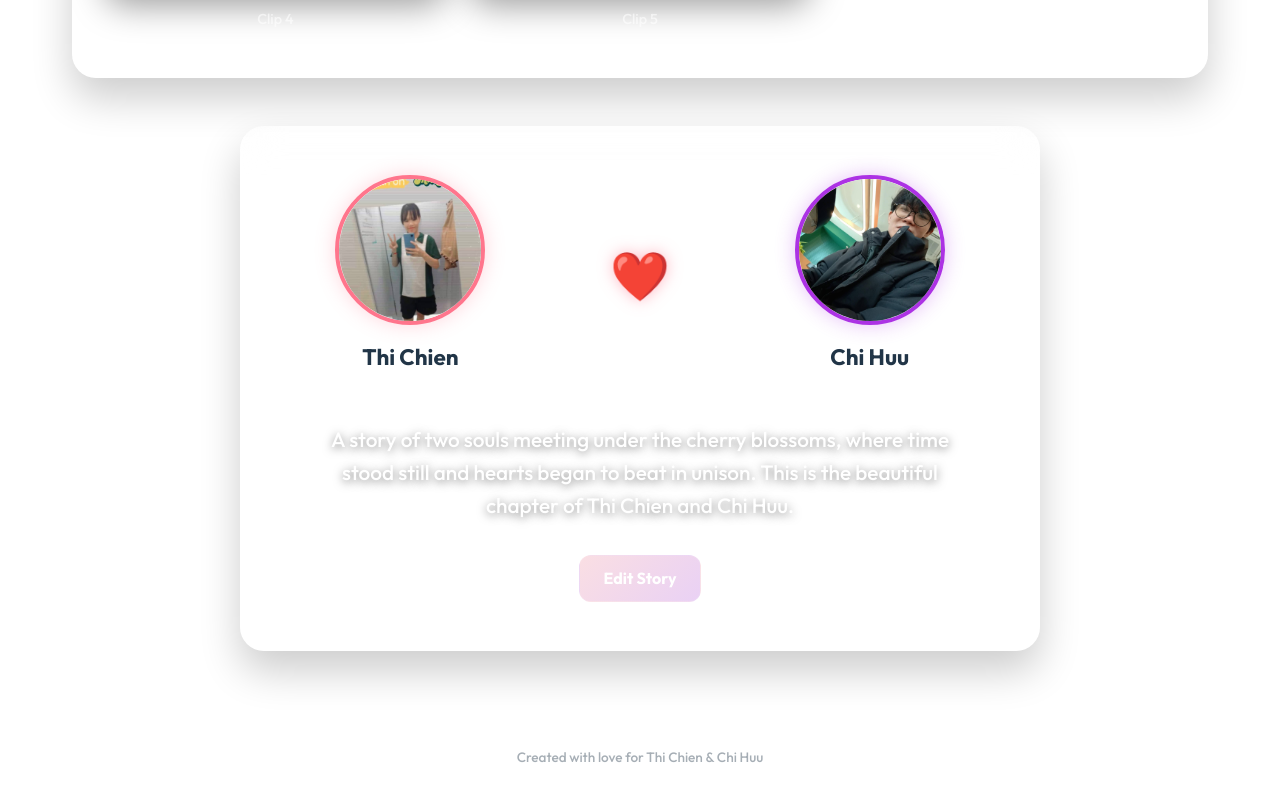
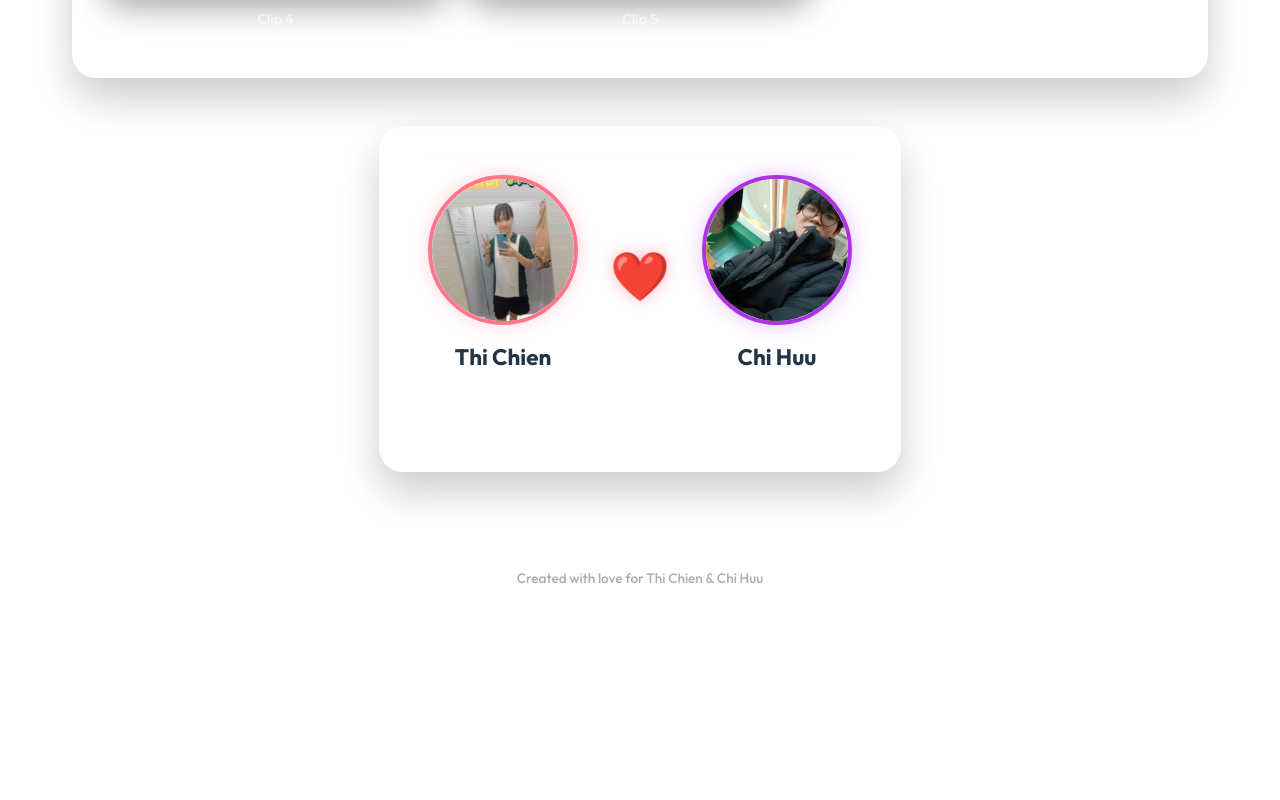
Before and after one commit to chiennt43/our_story, a React (Vite) app: page / in a window 1280 px wide. Shown: the part 902-1702 px from the top of the page. After the commit the page ends 1602 px from the top, so only its background shows below. Built offline with nearby package versions, Linux system fonts and the light colour scheme.

Commit message:
Remove description and edit button for clean layout

```diff
--- a/src/App.jsx
+++ b/src/App.jsx
@@ -94,22 +94,6 @@ function App() {
             </div>
           </div>
 
-          <div className="description" style={{ padding: '0 1rem', marginTop: '1.5rem' }}>
-            <p style={{
-              fontSize: '1.3rem',
-              color: '#ffffff',
-              fontWeight: '500',
-              lineHeight: '1.6',
-              textShadow: '0 2px 10px rgba(0,0,0,0.5)'
-            }}>{description}</p>
-          </div>
-
-          <div className="actions" style={{ display: 'flex', gap: '1rem', justifyContent: 'center', marginTop: '2rem' }}>
-            <button onClick={() => {
-              const d = prompt('Update Story Text:', description);
-              if (d) setDescription(d);
-            }}>Edit Story</button>
-          </div>
         </section>
       </main>
 
```
